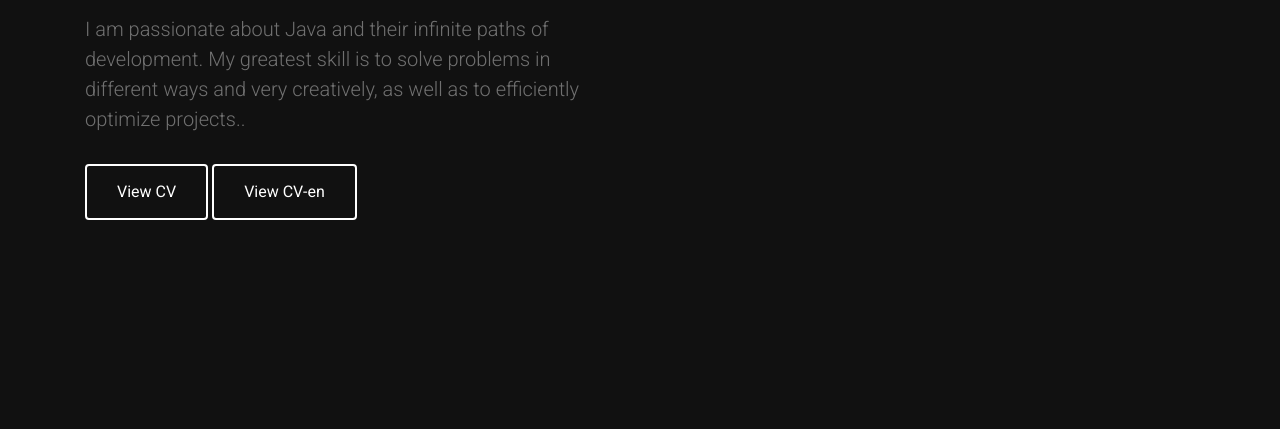
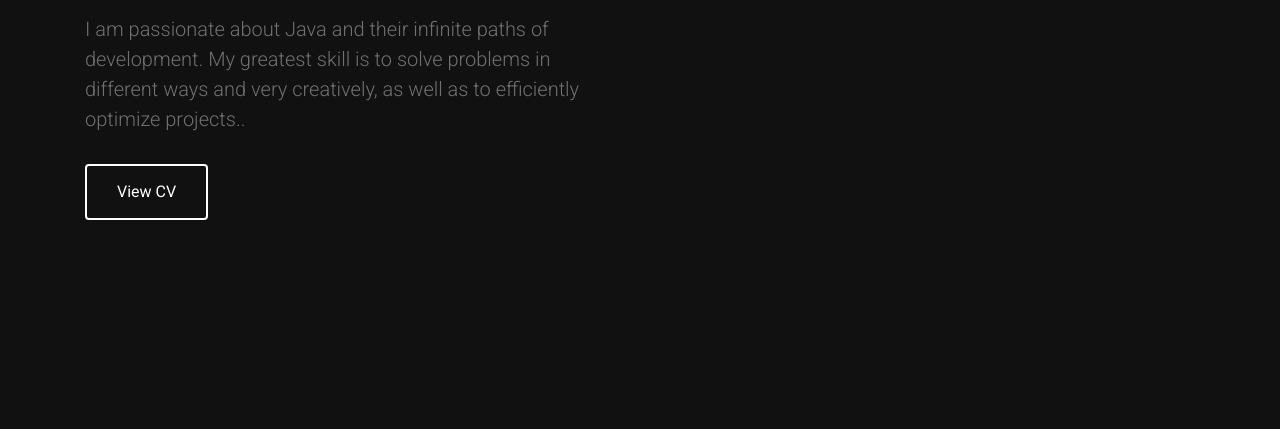
Before and after one commit to zepolcore/Portfolio, a plain HTML site: page index.html in a window 1280 px wide. Shown: the part 371-800 px from the top of the page. Drawn offline with nearby package versions, Linux system fonts and the light colour scheme.

Commit message:
CV upgrade

```diff
--- a/index.html
+++ b/index.html
@@ -101,7 +101,6 @@
 						</h2>
 						<p>I am passionate about Java and their infinite paths of development. My greatest skill is to solve problems in different ways and very creatively, as well as to efficiently optimize projects..</p>
 						<a href="documents/MartinLopezCV.pdf" target="_blank" class="btn-download">View CV</a>
-						<a href="documents/MartinLopezCV-en.pdf" target="_blank" class="btn-download">View CV-en</a>
 					</div>
 					<!-- Banner Content End -->
 				</div>
```
Also changed, not shown: 2 other files.
